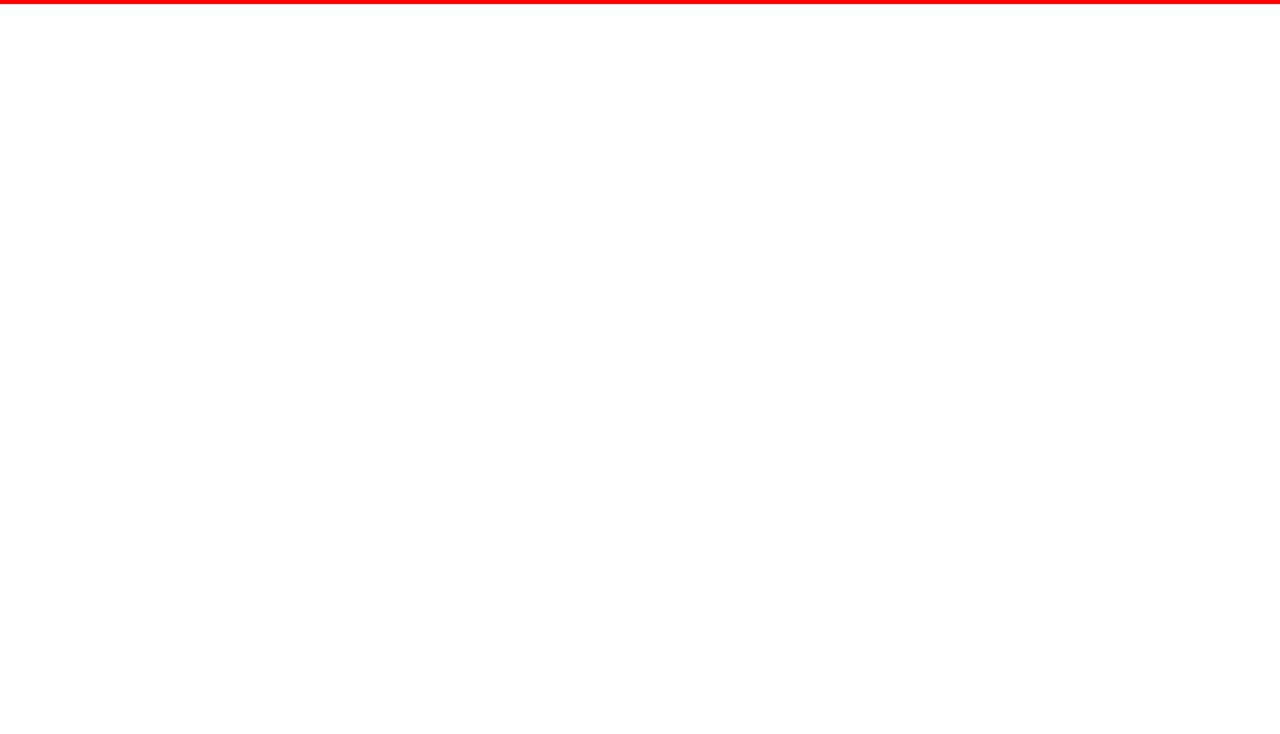
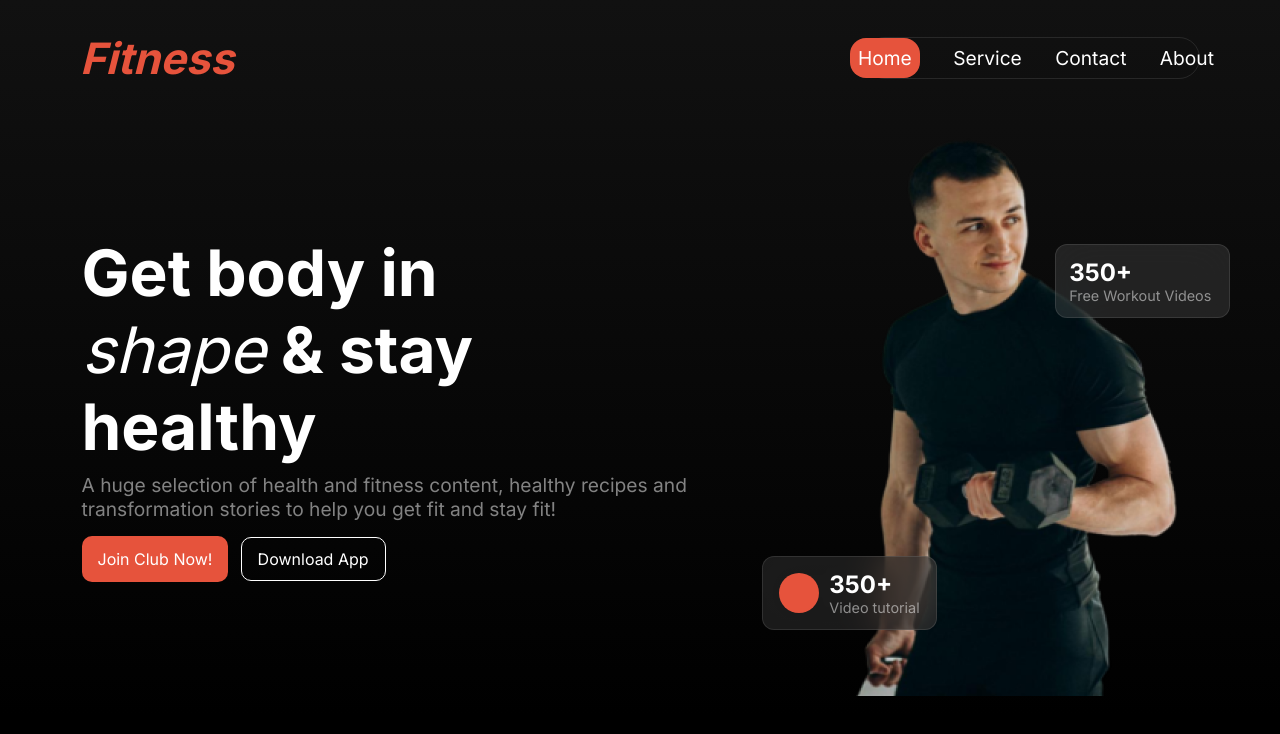
Before and after one commit to himel1625/Assignment-02-versatile-ui, a plain HTML site: page index.html in a window 1280 px wide. Drawn offline with nearby package versions, Linux system fonts and the light colour scheme.

Commit message:
added header section

```diff
--- a/index.html
+++ b/index.html
@@ -6,11 +6,55 @@
   <meta name="viewport" content="width=device-width, initial-scale=1.0">
   <link rel="stylesheet" href="styles/style.css">
   <title>Versatile-Ui</title>
+
+  <!-- font icons link  -->
+  <script type="module" src="https://unpkg.com/ionicons@7.1.0/dist/ionicons/ionicons.esm.js"></script>
+  <script nomodule src="https://unpkg.com/ionicons@7.1.0/dist/ionicons/ionicons.js"></script>
 </head>
 
 <body>
   <!-- Header section  -->
   <header>
+    <nav>
+      <div class="nav-logo">
+        <h2>Fitness</h2>
+      </div>
+      <ul class="nav-links">
+        <p class="child-1">Home</p>
+        <p>Service</p>
+        <p>Contact</p>
+        <p>About</p>
+      </ul>
+      <ion-icon class="hide" name="menu-outline"></ion-icon>
+    </nav>
+    <div class="header-contain">
+      <div class="header-cation-text">
+        <h3>Get body in<span> shape</span> & stay healthy</h3>
+        <p>A huge selection of health and fitness content, healthy recipes and transformation stories to help you get
+          fit and
+          stay
+          fit!</p>
+        <div class="button">
+          <button class="jon-btn">Join Club Now!</button>
+          <button class="Download-btn">Download App</button>
+        </div>
+      </div>
+      <div class="header-img">
+        <div class="top-550">
+          <h3>350+</h3>
+          <p>Free Workout Videos</p>
+        </div>
+        <img src="images/Images 2.png" alt="img">
+        <div class="rounded">
+          <div class="round"></div>
+          <div class="bottm-350">
+            <h3>350+</h3>
+            <p>Video tutorial</p>
+          </div>
+        </div>
+
+      </div>
+    </div>
 
   </header>
   <!-- main section  -->
--- a/styles/style.css
+++ b/styles/style.css
@@ -5,8 +5,204 @@
   box-sizing: border-box;
   font-family: 'Inter', sans-serif;
 }
-body{
+:root {
+  --or-Color: rgb(230, 83, 60);
+  --W-Color: rgb(255, 255, 255);
+  --p-Color: rgba(255, 255, 255, 0.5);
+}
+body {
   max-width: 1440px;
-  border: 2px solid red;
-  margin: 0  auto;
+  margin: 0 auto;
+  background: rgb(0, 0, 0);
+  scroll-behavior: smooth;
 }
+/* header section  */
+header {
+  background: linear-gradient(
+    180deg,
+    rgb(17, 17, 17),
+    rgba(119, 119, 119, 0) 100%
+  );
+  width: 100%;
+  height: 715px;
+}
+nav {
+  display: flex;
+  align-items: center;
+  justify-content: space-between;
+  padding: 2rem 5rem;
+  color: white;
+}
+.nav-logo {
+  font-size: 1.8rem;
+  color: var(--or-Color);
+  font-weight: 800;
+  font-style: italic;
+}
+.nav-links {
+  display: flex;
+  align-items: center;
+  justify-content: center;
+  gap: 10%;
+  font-size: 1.2rem;
+  border: 1px solid rgba(255, 255, 255, 0.1);
+  width: 30%;
+  border-radius: 5rem;
+  position: relative;
+  font-weight: 400;
+}
+.hide {
+  display: none;
+}
+.child-1 {
+  background: var(--or-Color);
+  padding: 0.5rem;
+  border-radius: 1rem;
+}
+
+.header-contain {
+  display: flex;
+  align-items: center;
+  justify-content: center;
+}
+.header-cation-text {
+  width: 60%;
+}
+.header-cation-text h3 {
+  width: 60%;
+  font-size: 4rem;
+  color: rgb(255, 255, 255);
+}
+.header-cation-text h3 span {
+  font-style: italic;
+  font-weight: normal;
+}
+.header-cation-text p {
+  width: 85%;
+  font-size: 1.2rem;
+  margin-top: 1%;
+  color: var(--p-Color);
+}
+.jon-btn {
+  padding: 0.8rem 1rem;
+  border-radius: 10px;
+  border: none;
+  font-size: 1rem;
+  font-weight: 400;
+  color: var(--W-Color);
+  background: var(--or-Color);
+  margin-top: 2%;
+  cursor: pointer;
+}
+.Download-btn {
+  padding: 0.7rem 1rem;
+  border-radius: 10px;
+  border: none;
+  font-size: 1rem;
+  font-weight: 400;
+  color: var(--W-Color);
+  border: 1px solid rgb(255, 255, 255);
+  margin-top: 2%;
+  background: transparent;
+  margin: 0 1%;
+  cursor: pointer;
+}
+.header-img img {
+  width: 100%;
+  height:95%;
+}
+.header-img {
+  position: relative;
+}
+.top-550 {
+  padding: 0.8rem;
+  width: 50%;
+  border: 1px solid rgba(255, 255, 255, 0.1);
+  border-radius: 12px;
+  backdrop-filter: blur(20px);
+  background: rgba(255, 255, 255, 0.1);
+  position: absolute;
+  left: 59%;
+  top: 22%;
+}
+.top-550 h3 {
+  color: var(--W-Color);
+  font-size: 1.5rem;
+}
+.top-550 p {
+  width: 100%;
+  font-size: 0.9rem;
+  color: var(--p-Color);
+}
+
+.rounded{
+    padding: 0.8rem;
+  width: 50%;
+  border: 1px solid rgba(255, 255, 255, 0.1);
+  border-radius: 12px;
+  backdrop-filter: blur(20px);
+  background: rgba(48, 48, 48, 0.54);
+  position: absolute;
+  bottom: 12%;
+  left: -25%;
+  display: flex;
+  align-items: center;
+  justify-content: center;
+  gap: 10px;
+}
+.round{
+  width: 40px;
+  height: 40px;
+  background: var(--or-Color);
+  border-radius: 50%;
+}
+
+.bottm-350 h3 {
+  color: var(--W-Color);
+  font-size: 1.5rem;
+
+}
+.bottm-350 p {
+  width: 100%;
+  font-size: 0.9rem;
+  color: var(--p-Color);
+}
+/* Responsive section  (576px) */
+@media only screen and (max-width: 576px) {
+  .hide {
+    display: block;
+  }
+  nav {
+    padding: 2rem 1rem;
+  }
+  ion-icon {
+    font-size: 2.5rem;
+  }
+  .header-contain {
+    flex-direction: column;
+    padding: 0 10px;
+  }
+  .header-cation-text {
+    width: 100%;
+  }
+  .header-cation-text h3 {
+    font-size: 2.8rem;
+    width: 75%;
+    margin-top: 10%;
+  }
+  .header-cation-text p {
+    margin-top: 6%;
+  }
+  .nav-links p {
+    display: none;
+  }
+  .button {
+    display: flex;
+    gap: 5px;
+    margin-top: 6%;
+  }
+  .header-img img {
+    width: 80%;
+    width: 95%;
+  }
+}
```
